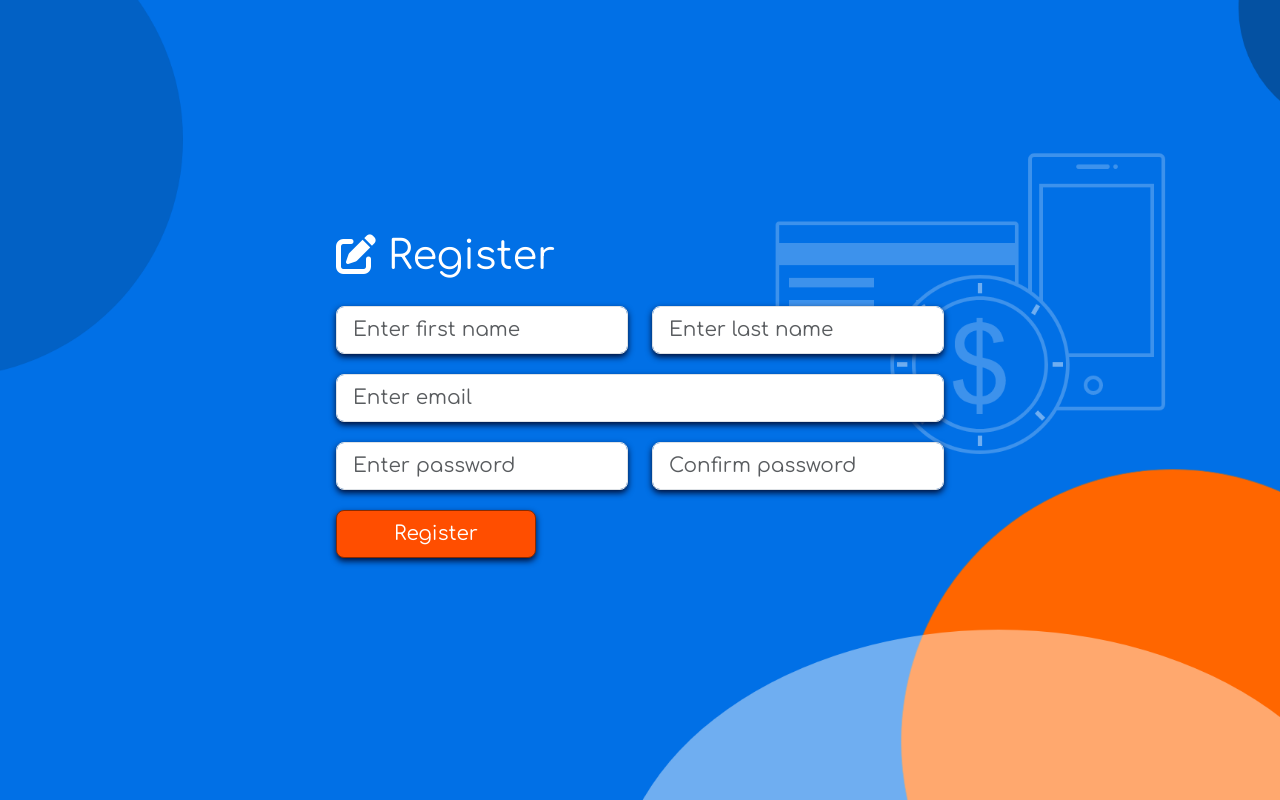
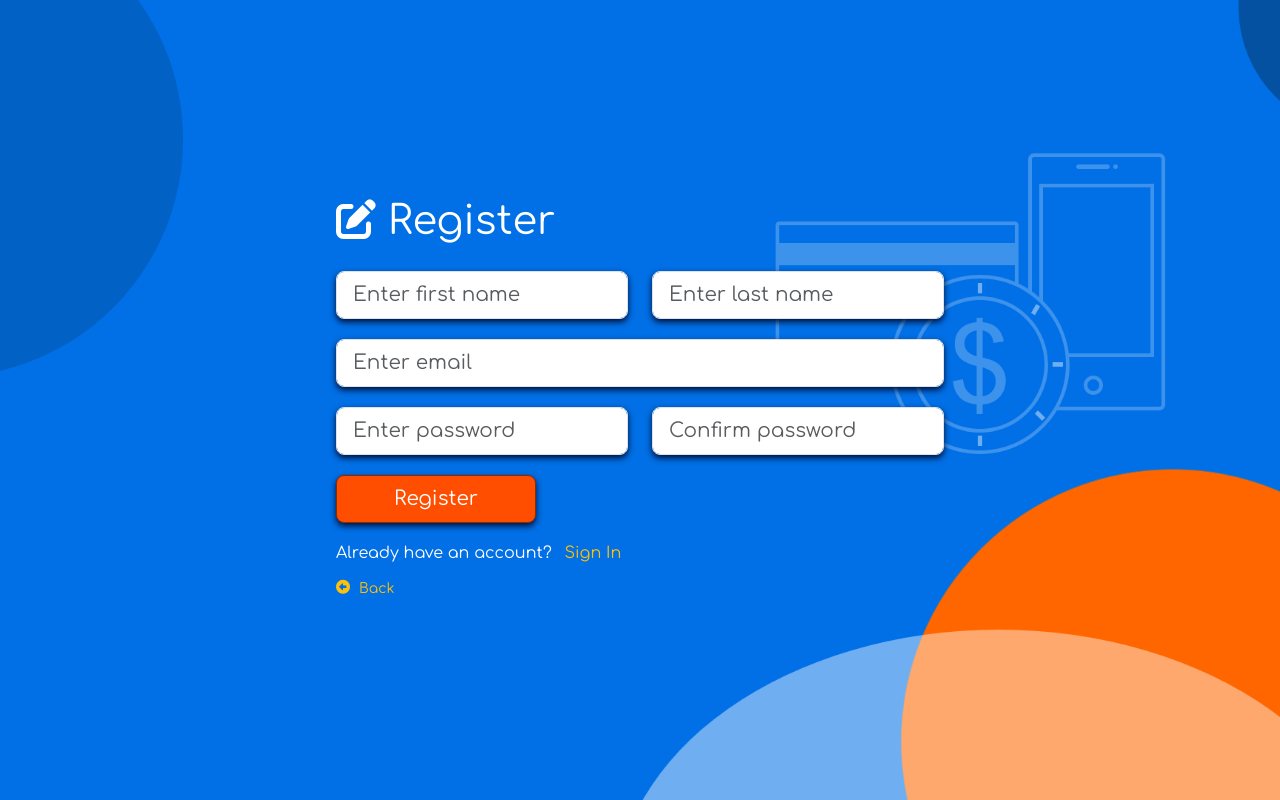
Before and after one commit to ccastillo32/bank-demo-js, a React (Vite) app: page /register in a window 1280 px wide. Built offline with nearby package versions, Linux system fonts and the light colour scheme.

Commit message:
Back button

```diff
--- a/src/pages/register/Register.jsx
+++ b/src/pages/register/Register.jsx
@@ -1,3 +1,4 @@
+import { Link } from 'react-router-dom'
 import './register.css'
 
 export function Register () {
@@ -44,6 +45,19 @@ export function Register () {
             </div>
           </form>
 
+          {/* Sign in message */}
+          <p className='card-text text-white my-2'>
+            Already have an account? <span className='ms-2 text-warning'>Sign In</span>
+          </p>
+
+          {/* Back button */}
+          <small className='text-warning'>
+            <i className='fa fa-arrow-alt-circle-left'></i>
+            <Link to='/' className='btn btn-sm text-warning'>
+              Back
+            </Link>
+          </small>
+
         </div>
       </div>
 
```
